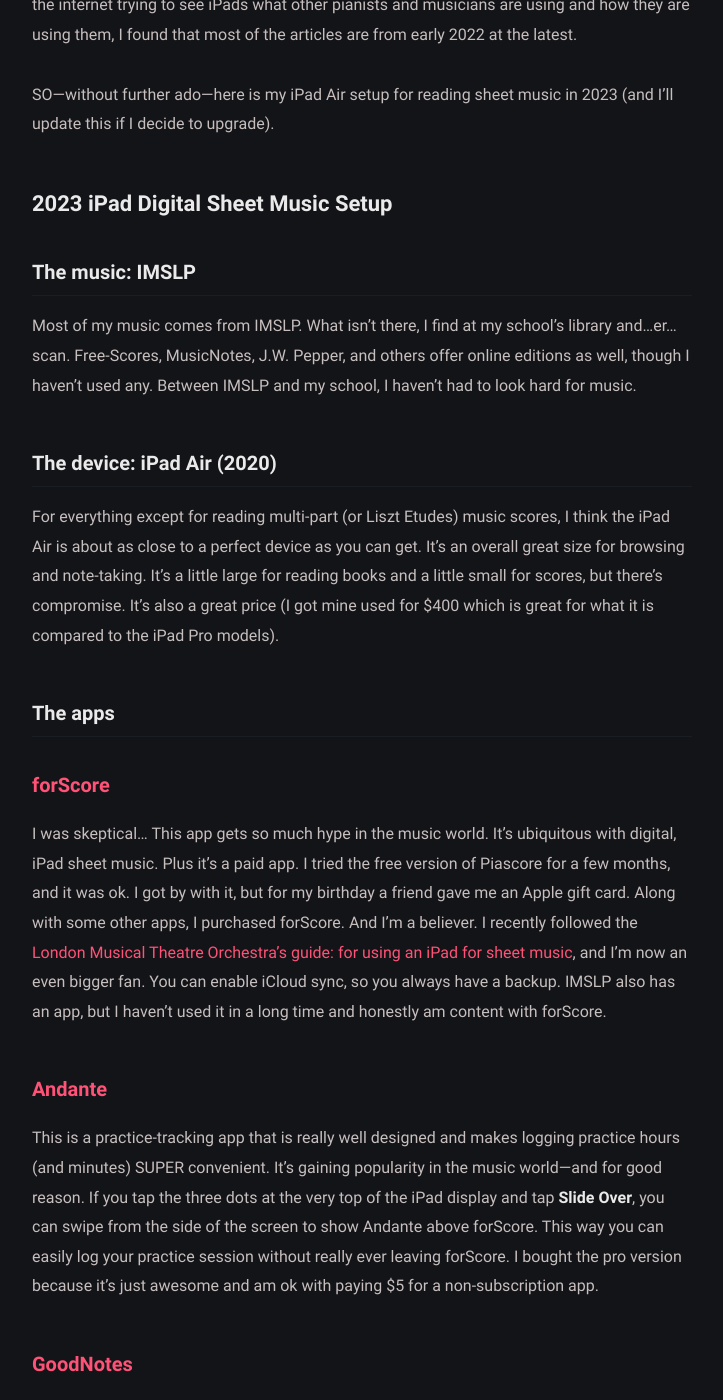
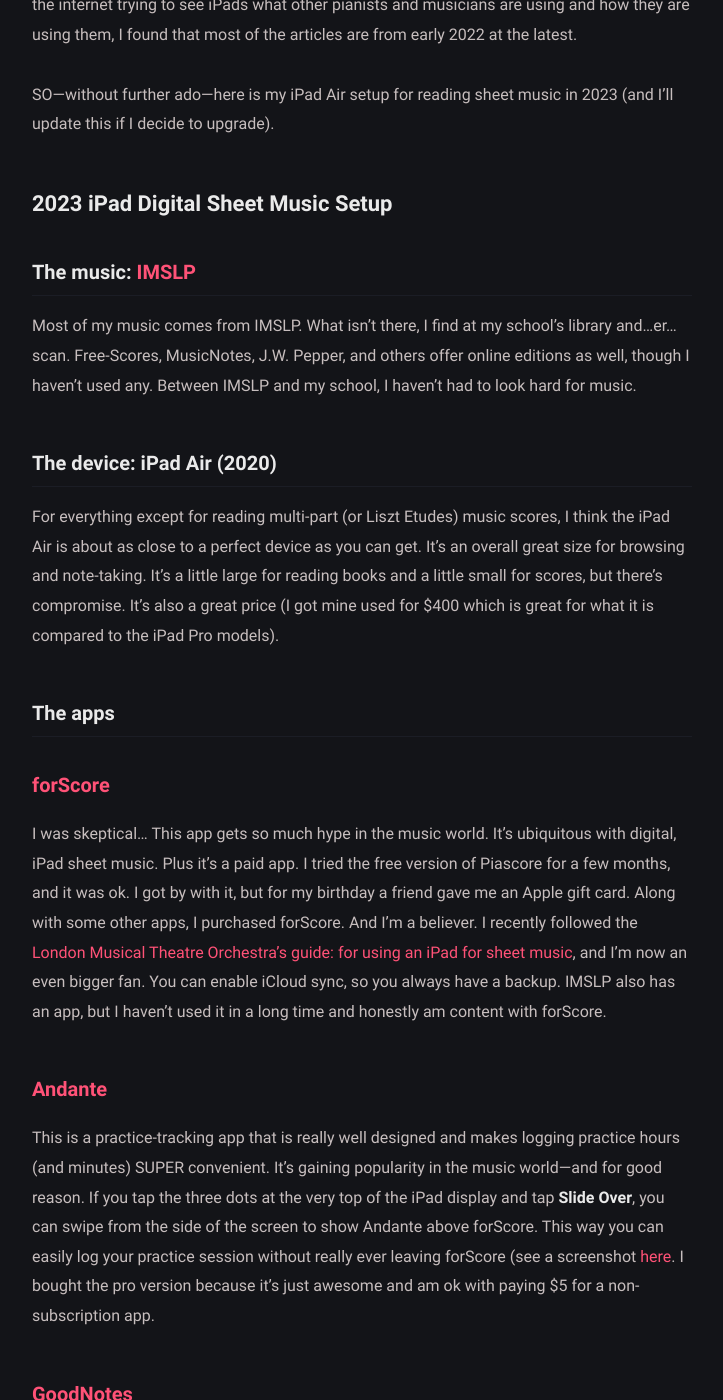
Before and after one commit to atrial-albumen/atrial-albumen.github.io, a Jekyll site: the page built from _posts/2023-05-25-digital-sheet-music-setup/2023-05-25-digital-sheet-music-setup.md, in a window 1280 px wide and 1400 px high, scrolled down 872 px. Shown: the whole window, without its empty margins (278-1001 px from the left). Built offline with Jekyll 4.4.1, drawn with Linux system fonts in a browser that asks for light colours.

Commit message:
Update 2023-05-25-digital-sheet-music-setup.md

```diff
--- a/_posts/2023-05-25-digital-sheet-music-setup/2023-05-25-digital-sheet-music-setup.md
+++ b/_posts/2023-05-25-digital-sheet-music-setup/2023-05-25-digital-sheet-music-setup.md
@@ -17,7 +17,7 @@
 SO—without further ado—here is my iPad Air setup for reading sheet music in 2023 (and I'll update this if I decide to upgrade).
 
 ## 2023 iPad Digital Sheet Music Setup
-### The music: IMSLP
+### The music: [IMSLP](https://imslp.org)
 Most of my music comes from IMSLP. What isn’t there, I find at my school’s library and…er…scan. Free-Scores, MusicNotes, J.W. Pepper, and others offer online editions as well, though I haven’t used any. Between IMSLP and my school, I haven’t had to look hard for music.
 ### The device: iPad Air (2020)
 For everything except for reading multi-part (or Liszt Etudes) music scores, I think the iPad Air is about as close to a perfect device as you can get. It’s an overall great size for browsing and note-taking. It’s a little large for reading books and a little small for scores, but there’s compromise. It’s also a great price (I got mine used for $400 which is great for what it is compared to the iPad Pro models).
@@ -25,7 +25,7 @@
 #### [forScore](https://forscore.co/)
 I was skeptical… This app gets so much hype in the music world. It’s ubiquitous with digital, iPad sheet music. Plus it’s a paid app. I tried the free version of Piascore for a few months, and it was ok. I got by with it, but for my birthday a friend gave me an Apple gift card. Along with some other apps, I purchased forScore. And I’m a believer. I recently followed the [London Musical Theatre Orchestra’s guide: for using an iPad for sheet music](https://www.lmto.org/lmto-ipad-guide/), and I’m now an even bigger fan. You can enable iCloud sync, so you always have a backup. IMSLP also has an app, but I haven't used it in a long time and honestly am content with forScore.
 #### [Andante](https://apps.apple.com/us/app/andante-practice-journal/id1530262372)
-This is a practice-tracking app that is really well designed and makes logging practice hours (and minutes) SUPER convenient. It’s gaining popularity in the music world—and for good reason. If you tap the three dots at the very top of the iPad display and tap **Slide Over**, you can swipe from the side of the screen to show Andante above forScore. This way you can easily log your practice session without really ever leaving forScore. I bought the pro version because it’s just awesome and am ok with paying $5 for a non-subscription app.
+This is a practice-tracking app that is really well designed and makes logging practice hours (and minutes) SUPER convenient. It’s gaining popularity in the music world—and for good reason. If you tap the three dots at the very top of the iPad display and tap **Slide Over**, you can swipe from the side of the screen to show Andante above forScore. This way you can easily log your practice session without really ever leaving forScore (see a screenshot [here](https://jonahlosh.com/assets/img/IMG_A1A16CD0BF7B-1.jpeg). I bought the pro version because it’s just awesome and am ok with paying $5 for a non-subscription app.
 #### [GoodNotes](https://apps.apple.com/us/app/goodnotes-5/id1444383602)
 GoodNotes is one of the first iPad apps I purchased. It works like notebooks and pieces of paper—you can throw anything in it. Some people bullet journal with it. I took notes with it for a long time (though now I keep it mainly for class notes). It has an option for staff paper, so it’s awesome for composition and sketching ideas down.
 #### [SongBook](https://apps.apple.com/us/app/songbook-chordpro/id392888837)
```
